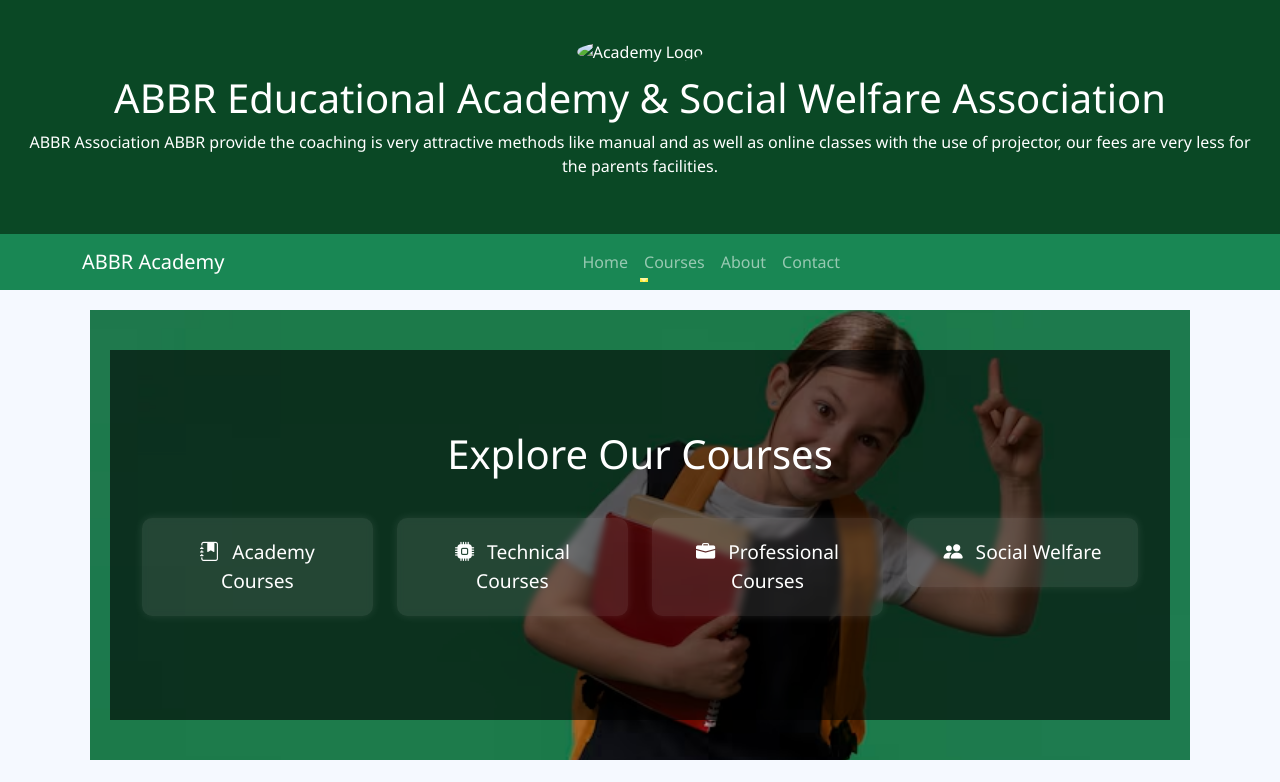
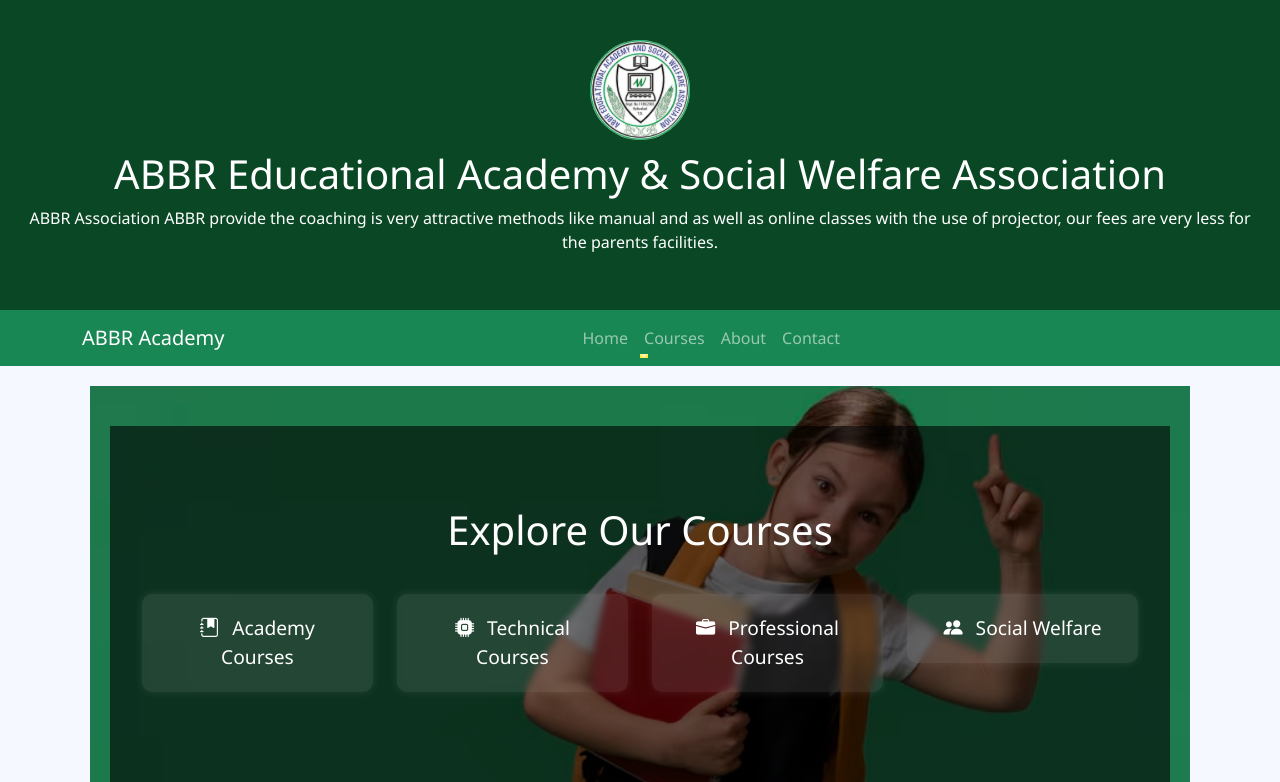
Before and after one commit to arhaan0khan/ABBR-Association-ABBR-Education, a plain HTML site: page index.html in a window 1280 px wide. Shown: the top 782 px of the page. Drawn offline with nearby package versions, Linux system fonts and the light colour scheme.

Commit message:
Update index.html

```diff
--- a/index.html
+++ b/index.html
@@ -206,7 +206,7 @@ button:hover {
 <body>
 
   <header>
-    <img src="logo.png" alt="Academy Logo">
+    <img src="apple-touch-icon.png" alt="Academy Logo">
     <h1>ABBR Educational Academy & Social Welfare Association</h1>
     <p>ABBR Association
       ABBR provide the coaching is very attractive methods like manual and as well as online classes with the use of projector, our fees are very less for the parents facilities.</p>
```
